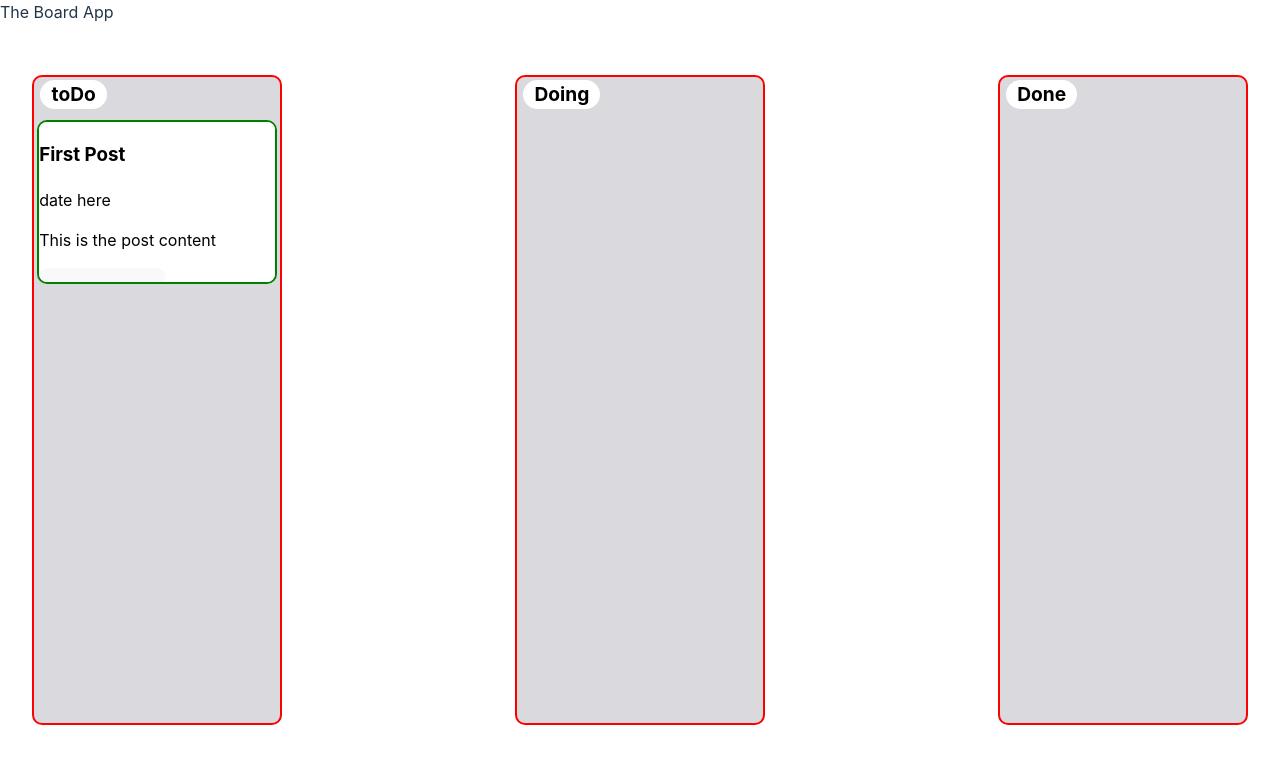
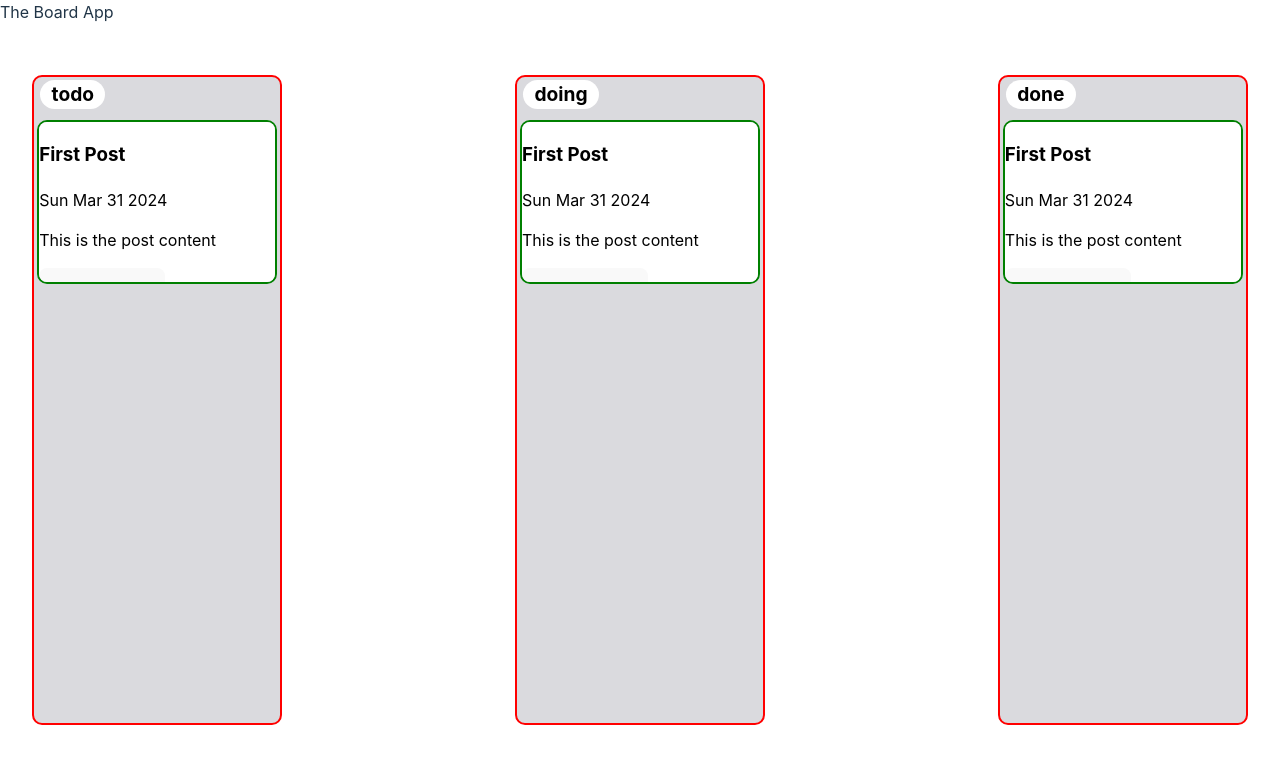
Before and after one commit to Regni/kanban_hand_in, a React (Vite) app: page / in a window 1280 px wide. Shown: the top 764 px of the page. Built offline with nearby package versions, Linux system fonts and the light colour scheme.

Commit message:
added dataContext and swapped files.

```diff
--- a/src/App.jsx
+++ b/src/App.jsx
@@ -1,20 +1,10 @@
 import Header from "./Header";
 import "./App.css";
-import Column from "./Column";
 import Board from "./Board";
 import { useState } from "react";
 import { Routes, Route } from "react-router-dom";
-
+import { DataProvider } from "./context/DataContext";
 function App() {
-  const [posts, setPosts] = useState([
-    {
-      id: 1,
-      title: "First Post",
-      content: "This is the post content",
-      date: new Date(),
-    },
-  ]);
-
   const [postCreation, setPostCreation] = useState(false);
 
   function handleCreatePost(newTitle, newContent) {
@@ -28,12 +18,12 @@ function App() {
 
   return (
     <>
-      <div>
-        <Header />
+      <Header />
+      <DataProvider>
         <Routes>
-          <Route path="/" element={<Board posts={posts} />} />
+          <Route path="/" element={<Board />} />
         </Routes>
-      </div>
+      </DataProvider>
     </>
   );
 }
--- a/src/Board.jsx
+++ b/src/Board.jsx
@@ -1,11 +1,14 @@
-import React from "react";
+import React, { useContext } from "react";
 import Column from "./Column";
-const Board = ({ posts }) => {
+import DataContext from "./context/DataContext";
+const Board = () => {
+  const { columns } = useContext(DataContext);
+
   return (
     <div className="boardContainer">
-      <Column title="toDo" posts={posts} />
-      <Column title="Doing" />
-      <Column title="Done" />
+      {columns.map((columnName, index) => (
+        <Column title={columnName} key={index} />
+      ))}
     </div>
   );
 };
--- a/src/Column.jsx
+++ b/src/Column.jsx
@@ -1,12 +1,21 @@
-import React from "react";
+import React, { useContext } from "react";
 import Post from "./Post";
+import DataContext from "./context/DataContext";
 
-const Column = ({ title, posts = [] }) => {
+const Column = ({ title }) => {
+  const { posts, setPosts } = useContext(DataContext);
+
   return (
     <div className="Column">
       <h2>{title}</h2>
       {posts.map((test) => (
-        <Post title={test.title} content={test.content} key={test.id} />
+        <Post
+          title={test.title}
+          content={test.content}
+          id={test.id}
+          date={test.date}
+          key={`${test.id}key`}
+        />
       ))}
     </div>
   );
--- a/src/Post.jsx
+++ b/src/Post.jsx
@@ -1,10 +1,10 @@
 import React from "react";
 
-const Post = ({ title, content, key }) => {
+const Post = ({ title, content, id, date }) => {
   return (
-    <div className="Card" draggable id={key}>
+    <div className="Card" draggable id={id}>
       <h3>{title}</h3>
-      <p>date here</p>
+      <p>{date}</p>
       <p>{content}</p>
       <button>delete card</button>
     </div>
--- /dev/null
+++ b/src/context/DataContext.jsx
@@ -0,0 +1,25 @@
+import React, { Children } from "react";
+import { createContext, useEffect, useState } from "react";
+
+const DataContext = createContext({});
+
+export const DataProvider = ({ children }) => {
+  const [posts, setPosts] = useState([
+    {
+      id: 1,
+      title: "First Post",
+      content: "This is the post content",
+      date: new Date().toDateString(),
+    },
+  ]);
+
+  const [columns, setColumns] = useState(["todo", "doing", "done"]);
+
+  return (
+    <DataContext.Provider value={{ posts, setPosts, columns }}>
+      {children}
+    </DataContext.Provider>
+  );
+};
+
+export default DataContext;
```
